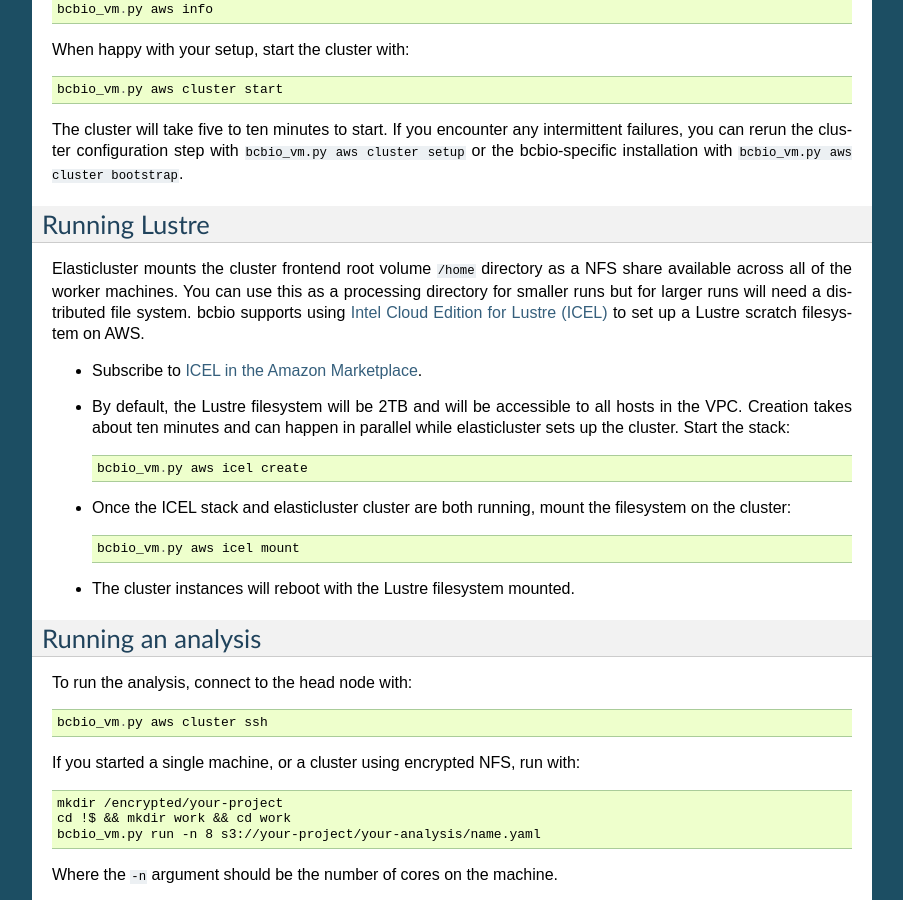
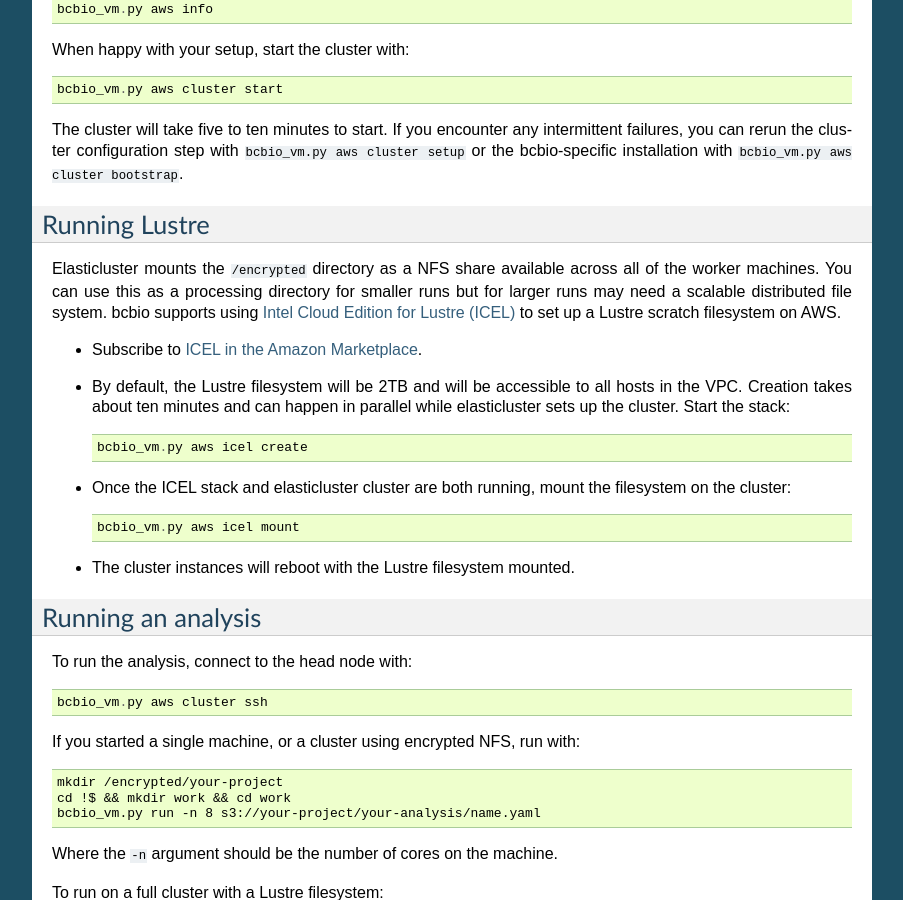
Before and after one commit to bcbio/bcbio-nextgen, a Sphinx documentation site: the page built from docs/contents/cloud.rst, in a window 1280 px wide and 900 px high, scrolled down 2315 px. Shown: the whole window, without its empty margins (198-1101 px from the left). Built offline with Sphinx 7.4.7, drawn with Linux system fonts in a browser that asks for light colours.

Commit message:
Docs for cloud: fix reference to using home directory for processing

```diff
--- a/docs/contents/cloud.rst
+++ b/docs/contents/cloud.rst
@@ -162,10 +162,11 @@
 Running Lustre
 ==============
 
-Elasticluster mounts the cluster frontend root volume ``/home`` directory as a
-NFS share available across all of the worker machines. You can use this as a
-processing directory for smaller runs but for larger runs will need a
-distributed file system. bcbio supports using `Intel Cloud Edition for Lustre (ICEL) <https://wiki.hpdd.intel.com/display/PUB/Intel+Cloud+Edition+for+Lustre*+Software>`_
+Elasticluster mounts the ``/encrypted`` directory as a NFS share available
+across all of the worker machines. You can use this as a processing directory
+for smaller runs but for larger runs may need a scalable distributed file
+system. bcbio supports using
+`Intel Cloud Edition for Lustre (ICEL) <https://wiki.hpdd.intel.com/display/PUB/Intel+Cloud+Edition+for+Lustre*+Software>`_
 to set up a Lustre scratch filesystem on AWS.
 
 - Subscribe to `ICEL in the Amazon Marketplace
```
